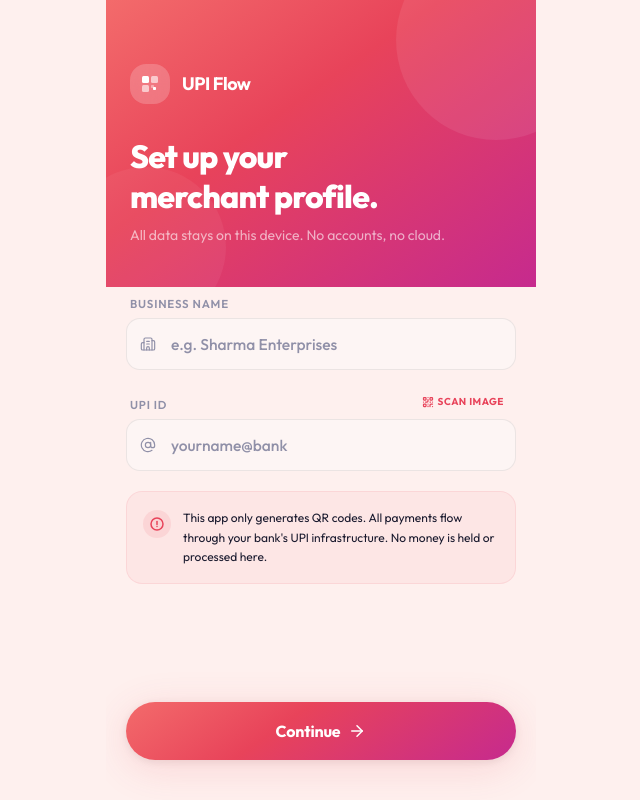
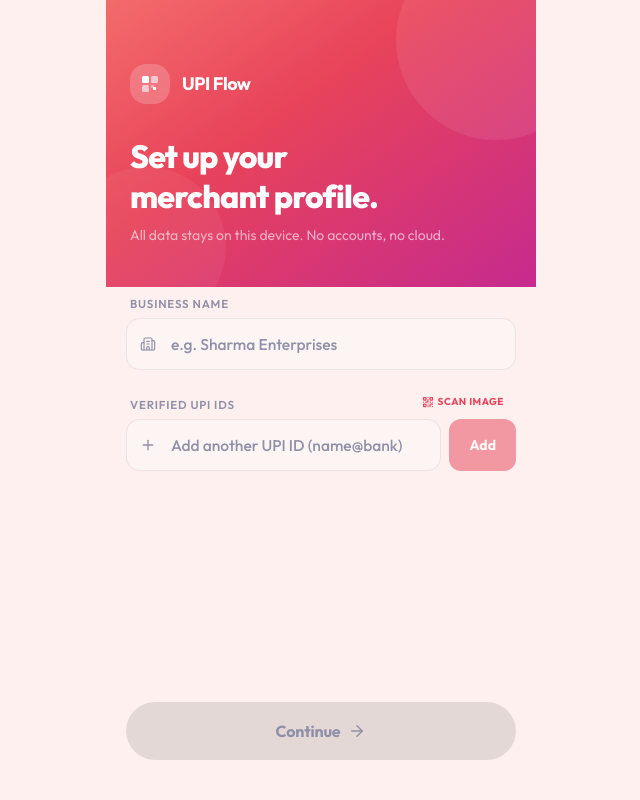
Before and after one commit to sumitrawat2417/upi-flow, a React (Vite) app: page /setup in a window 1280 px wide. Shown: the whole page, without its empty margins (319-959 px from the left). Built offline with nearby package versions, Linux system fonts and the light colour scheme.

Commit message:
feat: add QR verification and support for multiple round-robin UPI IDs

```diff
--- a/package.json
+++ b/package.json
@@ -13,6 +13,7 @@
     "dexie": "^4.4.6",
     "lucide-react": "^1.47.0",
     "qr-scanner": "^1.4.2",
+    "qrcode.react": "^4.2.0",
     "react": "^19.2.8",
     "react-dom": "^19.2.8",
     "react-router-dom": "^7.18.4",
@@ -21,6 +22,7 @@
   "devDependencies": {
     "@tailwindcss/vite": "^4.3.3",
     "@types/node": "^24.13.3",
+    "@types/qrcode.react": "^1.0.5",
     "@types/react": "^19.2.18",
     "@types/react-dom": "^19.2.7",
     "@vitejs/plugin-react": "^6.1.1",
--- a/src/pages/Home/HomePage.tsx
+++ b/src/pages/Home/HomePage.tsx
@@ -51,7 +51,11 @@ export const HomePage: React.FC = () => {
           <div>
             <p className="text-white/50 text-xs font-semibold uppercase tracking-wider mb-0.5">Merchant</p>
             <p className="text-white font-bold text-base leading-tight">{profile?.businessName ?? 'Setup required'}</p>
-            <p className="text-white/50 text-xs mt-0.5">{profile?.upiId ?? '—'}</p>
+            <p className="text-white/50 text-xs mt-0.5">
+              {profile?.upiIds && profile.upiIds.length > 0
+                ? `${profile.upiIds.length} Active UPI ID${profile.upiIds.length > 1 ? 's' : ''}`
+                : (profile?.upiId ?? '—')}
+            </p>
           </div>
 
           {/* Action icons */}
--- a/src/pages/Session/SessionPage.tsx
+++ b/src/pages/Session/SessionPage.tsx
@@ -5,53 +5,20 @@ import { useLocalStorage } from '../../hooks/useLocalStorage';
 import type { PaymentSession, Payment, SplitResult, MerchantProfile } from '../../types';
 import { generateQRId, generateSessionId, generateShortId, formatAmount } from '../../core/splitter';
 
-/* ─── QR Code component (deterministic pattern) ──────────────── */
-const QRCode: React.FC<{ id: string; size?: number }> = ({ id, size = 200 }) => {
-  const seed = id.split('').reduce((acc, c, i) => acc + c.charCodeAt(0) * (i + 1), 0);
-  const cells = Array.from({ length: 49 }, (_, i) => {
-    const r = Math.floor(i / 7), c = i % 7;
-    // Corner finder patterns
-    if ((r < 2 && c < 2) || (r < 2 && c > 4) || (r > 4 && c < 2)) return true;
-    // Data
-    return ((seed * (i + 11) + i * 37) % 23) < 12;
-  });
-
-  const cellSize = (size - 40) / 7;
-
-  return (
-    <div
-      style={{
-        width: size, height: size,
-        background: 'white',
-        borderRadius: 20,
-        padding: 20,
-        boxShadow: '0 4px 24px rgba(232,67,90,0.12), 0 1px 4px rgba(0,0,0,0.06)',
-      }}
-    >
-      <div style={{ display: 'grid', gridTemplateColumns: `repeat(7, ${cellSize}px)`, gap: 3 }}>
-        {cells.map((filled, i) => (
-          <div
-            key={i}
-            style={{
-              width: cellSize, height: cellSize,
-              background: filled ? '#1A1A2E' : 'transparent',
-              borderRadius: 3,
-            }}
-          />
-        ))}
-      </div>
-    </div>
-  );
-};
+import { QRCodeSVG } from 'qrcode.react';
 
 /* ─── Build session ──────────────────────────────────────────── */
-function buildSession(amount: number, split: SplitResult, merchantId: string, upiId: string): PaymentSession {
-  const payments: Payment[] = split.amounts.map(amt => ({
-    id: generateQRId(),
-    amount: amt,
-    upiUri: `upi://pay?pa=${encodeURIComponent(upiId)}&pn=&am=${amt}&tn=${generateShortId()}&cu=INR`,
-    status: 'pending',
-  }));
+function buildSession(amount: number, split: SplitResult, merchantId: string, upiIds: string[]): PaymentSession {
+  const validUpiIds = upiIds && upiIds.length > 0 ? upiIds : [''];
+  const payments: Payment[] = split.amounts.map((amt, i) => {
+    const upiId = validUpiIds[i % validUpiIds.length];
+    return {
+      id: generateQRId(),
+      amount: amt,
+      upiUri: `upi://pay?pa=${encodeURIComponent(upiId)}&pn=&am=${amt}&tn=${generateShortId()}&cu=INR`,
+      status: 'pending',
+    };
+  });
   payments[0].status = 'active';
   return {
     id: generateSessionId(),
@@ -75,7 +42,13 @@ export const SessionPage: React.FC = () => {
 
   useEffect(() => {
     if (!amount || !split) { navigate('/'); return; }
-    const s = buildSession(amount, split, profile?.id ?? 'default', profile?.upiId ?? '');
+    // Pass upiIds array for round-robin
+    const s = buildSession(
+      amount,
+      split,
+      profile?.id ?? 'default',
+      profile?.upiIds?.length ? profile.upiIds : [profile?.upiId ?? '']
+    );
     setSession(s);
     setSessions(prev => [s, ...prev]);
     // eslint-disable-next-line react-hooks/exhaustive-deps
@@ -269,7 +242,12 @@ export const SessionPage: React.FC = () => {
               </div>
             </div>
 
-            <QRCode id={activePayment.id} size={200} />
+            <div
+              className="bg-white p-4 rounded-3xl border border-gray-100"
+              style={{ boxShadow: '0 4px 24px rgba(232,67,90,0.12), 0 1px 4px rgba(0,0,0,0.06)' }}
+            >
+              <QRCodeSVG value={activePayment.upiUri} size={200} />
+            </div>
 
             <p className="text-xs text-center leading-relaxed" style={{ color: 'var(--color-text-3)' }}>
               Show this QR. Confirm from your bank app, then tap below.
--- a/src/pages/Setup/SetupPage.tsx
+++ b/src/pages/Setup/SetupPage.tsx
@@ -1,16 +1,20 @@
 import React, { useState, useRef, useEffect } from 'react';
 import { useNavigate } from 'react-router-dom';
-import { Building2, AtSign, ArrowRight, QrCode, Loader2, Camera, Image, X } from 'lucide-react';
+import { Building2, AtSign, ArrowRight, QrCode, Loader2, Camera, Image, X, Plus, Trash2 } from 'lucide-react';
 import { useLocalStorage } from '../../hooks/useLocalStorage';
 import type { MerchantProfile } from '../../types';
 import { generateShortId } from '../../core/splitter';
 import QrScanner from 'qr-scanner';
+import { QRCodeSVG } from 'qrcode.react';
 
 export const SetupPage: React.FC = () => {
   const navigate = useNavigate();
   const [, setProfile] = useLocalStorage<MerchantProfile | null>('merchant_profile', null);
+
   const [businessName, setBusinessName] = useState('');
-  const [upiId, setUpiId]               = useState('');
+  const [upiIds, setUpiIds]             = useState<string[]>([]);
+  const [draftUpiId, setDraftUpiId]     = useState('');
+
   const [errors, setErrors]             = useState<{ businessName?: string; upiId?: string }>({});
 
   // File Scanning State
@@ -23,11 +27,13 @@ export const SetupPage: React.FC = () => {
   const videoRef = useRef<HTMLVideoElement>(null);
   const qrScannerRef = useRef<QrScanner | null>(null);
 
+  // Verification Modal State
+  const [verifyUpiId, setVerifyUpiId] = useState<string | null>(null);
+
   const validate = () => {
     const next: typeof errors = {};
     if (!businessName.trim()) next.businessName = 'Business name is required';
-    if (!upiId.trim())        next.upiId = 'UPI ID is required';
-    else if (!upiId.includes('@')) next.upiId = 'Enter a valid UPI ID  (e.g. name@bank)';
+    if (upiIds.length === 0)  next.upiId = 'At least one UPI ID is required';
     setErrors(next);
     return Object.keys(next).length === 0;
   };
@@ -37,7 +43,8 @@ export const SetupPage: React.FC = () => {
     setProfile({
       id: generateShortId(),
       businessName: businessName.trim(),
-      upiId: upiId.trim().toLowerCase(),
+      upiId: upiIds[0], // Keep primary for backward compatibility
+      upiIds: upiIds,
       createdAt: Date.now(),
     });
     navigate('/');
@@ -59,16 +66,44 @@ export const SetupPage: React.FC = () => {
     }
 
     if (parsedPa) {
-      setUpiId(parsedPa);
       if (parsedPn && !businessName) {
         setBusinessName(parsedPn);
       }
       setErrors(prev => ({ ...prev, upiId: undefined }));
+      setVerifyUpiId(parsedPa);
       return true;
     } else {
       setErrors(prev => ({ ...prev, upiId: 'Invalid QR code. Please scan a valid UPI QR.' }));
       return false;
     }
+  };
+
+  const handleManualAdd = () => {
+    const val = draftUpiId.trim().toLowerCase();
+    if (!val) return;
+    if (!val.includes('@')) {
+      setErrors(prev => ({ ...prev, upiId: 'Enter a valid UPI ID (e.g. name@bank)' }));
+      return;
+    }
+    if (upiIds.includes(val)) {
+      setErrors(prev => ({ ...prev, upiId: 'UPI ID already added' }));
+      return;
+    }
+
+    setErrors(prev => ({ ...prev, upiId: undefined }));
+    setVerifyUpiId(val);
+  };
+
+  const confirmAddUpiId = () => {
+    if (verifyUpiId && !upiIds.includes(verifyUpiId)) {
+      setUpiIds(prev => [...prev, verifyUpiId]);
+      setDraftUpiId('');
+    }
+    setVerifyUpiId(null);
+  };
+
+  const removeUpiId = (id: string) => {
+    setUpiIds(prev => prev.filter(u => u !== id));
   };
 
   // ─── File Upload Logic ───
@@ -183,6 +218,45 @@ export const SetupPage: React.FC = () => {
         </div>
       )}
 
+      {/* Verify QR Modal Overlay */}
+      {verifyUpiId && (
+        <div className="fixed inset-0 z-[60] flex items-center justify-center p-5 bg-black/60 backdrop-blur-sm fade-in">
+          <div className="card w-full max-w-[320px] p-6 flex flex-col items-center pop-in">
+            <h3 className="font-bold text-lg mb-1" style={{ color: 'var(--color-text-1)' }}>Verify QR Code</h3>
+            <p className="text-sm text-center mb-6 leading-relaxed" style={{ color: 'var(--color-text-3)' }}>
+              Scan this with your personal phone to ensure it opens your UPI app correctly.
+            </p>
+
+            <div className="bg-white p-4 rounded-2xl shadow-sm border border-gray-100 mb-6">
+              <QRCodeSVG
+                value={`upi://pay?pa=${verifyUpiId}&pn=${encodeURIComponent(businessName || 'Merchant')}`}
+                size={180}
+              />
+            </div>
+
+            <p className="font-semibold text-sm mb-6 text-center" style={{ color: 'var(--color-text-2)' }}>
+              {verifyUpiId}
+            </p>
+
+            <div className="flex gap-3 w-full">
+              <button
+                className="btn-secondary flex-1"
+                onClick={() => setVerifyUpiId(null)}
+              >
+                Cancel
+              </button>
+              <button
+                className="btn-primary flex-1"
+                style={{ height: '46px', fontSize: '0.9rem' }}
+                onClick={confirmAddUpiId}
+              >
+                Confirm
+              </button>
+            </div>
+          </div>
+        </div>
+      )}
+
       {/* Hero gradient top */}
       <div className="hero-header px-6 pt-16 pb-10 relative z-10">
         <div className="flex items-center gap-3 mb-8">
@@ -241,10 +315,10 @@ export const SetupPage: React.FC = () => {
             )}
           </div>
 
-          {/* UPI ID */}
+          {/* UPI IDs List */}
           <div className="flex flex-col gap-1.5">
             <label className="section-label px-1 flex justify-between items-end">
-              <span>UPI ID</span>
+              <span>Verified UPI IDs</span>
 
               <div className="relative">
                 <button
@@ -290,48 +364,73 @@ export const SetupPage: React.FC = () => {
                 )}
               </div>
             </label>
-            <div className="relative">
+
+            {/* List of added IDs */}
+            {upiIds.length > 0 && (
+              <div className="flex flex-col gap-2 mb-2">
+                {upiIds.map((id, index) => (
+                  <div key={index} className="card-soft px-4 py-3 flex items-center justify-between">
+                    <div className="flex items-center gap-3 min-w-0">
+                      <div className="icon-circle w-8 h-8" style={{ background: 'var(--color-primary-dim)' }}>
+                        <AtSign size={14} strokeWidth={2} color="var(--color-primary)" />
+                      </div>
+                      <span className="text-sm font-semibold truncate" style={{ color: 'var(--color-text-1)' }}>
+                        {id}
+                      </span>
+                    </div>
+                    <button
+                      type="button"
+                      onClick={() => removeUpiId(id)}
+                      className="p-1.5 rounded-full hover:bg-red-50 dark:hover:bg-red-900/20 active:scale-90 transition-all"
+                    >
+                      <Trash2 size={16} color="var(--color-danger)" />
+                    </button>
+                  </div>
+                ))}
+              </div>
+            )}
+
+            {/* Add New ID Input */}
+            <div className="flex gap-2">
+              <div className="relative flex-1">
                 <span
                   className="absolute left-3.5 top-1/2 -translate-y-1/2 pointer-events-none"
                   style={{ color: 'var(--color-text-3)' }}
                 >
-                <AtSign size={16} strokeWidth={1.75} />
+                  <Plus size={16} strokeWidth={2} />
                 </span>
                 <input
                   className="input-field"
-                placeholder="yourname@bank"
-                value={upiId}
-                onChange={e => setUpiId(e.target.value)}
+                  placeholder="Add another UPI ID (name@bank)"
+                  value={draftUpiId}
+                  onChange={e => setDraftUpiId(e.target.value)}
                   autoCapitalize="none"
                   autoComplete="off"
                   inputMode="email"
+                  onKeyDown={e => {
+                    if (e.key === 'Enter') {
+                      e.preventDefault();
+                      handleManualAdd();
+                    }
+                  }}
                 />
               </div>
+              <button
+                type="button"
+                onClick={handleManualAdd}
+                disabled={!draftUpiId.trim()}
+                className="h-[52px] px-5 rounded-xl font-bold text-sm text-white transition-all active:scale-95 disabled:opacity-50"
+                style={{ background: 'var(--color-primary)' }}
+              >
+                Add
+              </button>
+            </div>
+
             {errors.upiId && (
-              <p className="text-xs font-medium ml-1" style={{ color: 'var(--color-danger)' }}>
+              <p className="text-xs font-medium ml-1 mt-1" style={{ color: 'var(--color-danger)' }}>
                 {errors.upiId}
               </p>
             )}
-          </div>
-
-          {/* Disclaimer */}
-          <div
-            className="rounded-2xl p-4 flex gap-3"
-            style={{ background: 'rgba(232,67,90,0.05)', border: '1px solid rgba(232,67,90,0.10)' }}
-          >
-            <div
-              className="icon-circle w-7 h-7 flex-shrink-0 mt-0.5"
-              style={{ background: 'rgba(232,67,90,0.10)' }}
-            >
-              <svg width="14" height="14" viewBox="0 0 14 14" fill="none">
-                <circle cx="7" cy="7" r="6" stroke="#E8435A" strokeWidth="1.5"/>
-                <path d="M7 4.5V7.5" stroke="#E8435A" strokeWidth="1.5" strokeLinecap="round"/>
-                <circle cx="7" cy="9.5" r="0.75" fill="#E8435A"/>
-              </svg>
-            </div>
-            <p className="text-xs leading-relaxed" style={{ color: 'var(--color-text-2)' }}>
-              This app only generates QR codes. All payments flow through your bank's UPI infrastructure. No money is held or processed here.
-            </p>
           </div>
 
           <div className="flex-1" />
@@ -339,7 +438,7 @@ export const SetupPage: React.FC = () => {
           <button
             className="btn-primary w-full"
             onClick={handleSave}
-            disabled={isScanning || showCamera}
+            disabled={isScanning || showCamera || upiIds.length === 0}
           >
             Continue
             <ArrowRight size={18} strokeWidth={2} />
--- a/src/types/index.ts
+++ b/src/types/index.ts
@@ -2,7 +2,8 @@
 export interface MerchantProfile {
   id: string;
   businessName: string;
-  upiId: string;
+  upiId: string;       // Primary or legacy UPI ID
+  upiIds: string[];    // Array of all verified UPI IDs
   createdAt: number;
 }
 
```
Also changed, not shown: 1 other file (tests, documents, lock files or other folders). Lines whose indentation alone changed are shown as unchanged.
